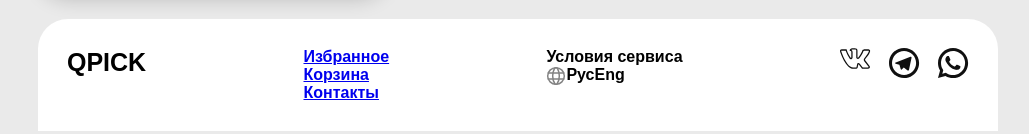
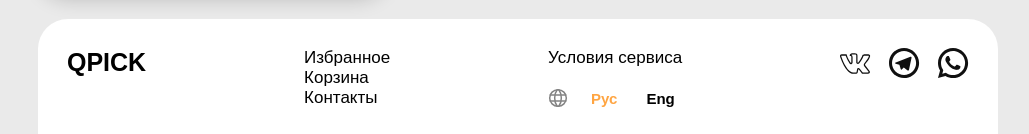
Before and after one commit to Doonn3/internet-store, a React (Vite) app: page / in a window 1280 px wide. Shown: the part 2471-2605 px from the top of the page, without its empty margins (122-1151 px from the left). Built offline with nearby package versions, Linux system fonts and the light colour scheme.

Commit message:
refactor: styles

```diff
--- a/src/app/App.tsx
+++ b/src/app/App.tsx
@@ -1,5 +1,3 @@
-import { router } from "./router/roter";
-
 import { Footer } from "@/components/Footer";
 import { Header } from "@/components/Header";
 
@@ -10,6 +8,7 @@ import { Route, Routes } from "react-router-dom";
 
 import { CatalogPage } from "@/pages/CatalogPage";
 import { BasketPage } from "@/pages/BasketPage";
+import { NotFoundPage } from "@/pages/NotFoundPage";
 
 function App() {
   return (
@@ -18,6 +17,7 @@ function App() {
       <Routes>
         <Route path="/" element={<CatalogPage />} />
         <Route path="/basket" element={<BasketPage />} />
+        <Route path="*" element={<NotFoundPage />} />
       </Routes>
 
       <Footer />
--- a/src/components/Footer/Footer.tsx
+++ b/src/components/Footer/Footer.tsx
@@ -1,10 +1,11 @@
-import { Logo } from "../../shared/ui-kit/Logo";
-import PlanetIcon from "../../shared/assets/svg/RU.svg";
-import VkIcon from "../../shared/assets/svg/VK.svg";
-import TelegramIcon from "../../shared/assets/svg/Telegram.svg";
-import WhatsappIcon from "../../shared/assets/svg/Whatsapp.svg";
+import { Logo } from "@/shared/ui-kit/Logo";
+import PlanetIcon from "@/shared/assets/svg/RU.svg";
+import VkIcon from "@/shared/assets/svg/VK.svg";
+import TelegramIcon from "@/shared/assets/svg/Telegram.svg";
+import WhatsappIcon from "@/shared/assets/svg/Whatsapp.svg";
 
 import style from "./style.module.scss";
+import { Link } from "react-router-dom";
 
 export function Footer() {
   return (
@@ -12,27 +13,35 @@ export function Footer() {
       <Logo text="QPICK" />
 
       <div className={style.linkBlock}>
-        <a href="#">Избранное</a>
-        <a href="#">Корзина</a>
-        <a href="#">Контакты</a>
+        <Link to="*">Избранное</Link>
+        <Link to="/basket">Корзина</Link>
+        <Link to="*">Контакты</Link>
       </div>
 
-      <div>
-        <span>Условия сервиса</span>
+      <div className={style.langBlock}>
+        <Link to="*">Условия сервиса</Link>
 
-        <div className={style.langBlock}>
+        <div className={style.langBlock__lang}>
           <img src={PlanetIcon} alt="Planet Icon" />
           <div>
-            <span>Рус</span>
-            <span>Eng</span>
+            <button className={style.langBlock__btnActive}>Рус</button>
+            <button>Eng</button>
           </div>
         </div>
       </div>
 
       <div className={style.socialBlock}>
-        <img src={VkIcon} alt="" />
-        <img src={TelegramIcon} alt="" />
-        <img src={WhatsappIcon} alt="" />
+        <Link to={"https://vk.com/"} target="_blank">
+          <img src={VkIcon} alt="" />
+        </Link>
+
+        <Link to={"https://t.me/DoonnQ"} target="_blank">
+          <img src={TelegramIcon} alt="" />
+        </Link>
+
+        <Link to={"https://www.whatsapp.com/"} target="_blank">
+          <img src={WhatsappIcon} alt="" />
+        </Link>
       </div>
     </footer>
   );
--- a/src/components/Footer/style.module.scss
+++ b/src/components/Footer/style.module.scss
@@ -13,14 +13,72 @@
 .linkBlock {
     display: flex;
     flex-direction: column;
+
+    & > * {
+        font-size: 17px;
+        font-weight: 400;
+
+        text-decoration: none;
+
+        color: black;
+
+        &:hover {
+            text-decoration: underline;
+        }
+    }
 }
 
 .langBlock {
     display: flex;
+    flex-direction: column;
+    justify-content: space-between;
+
+    & > a {
+        font-size: 17px;
+        font-weight: 400;
+
+        text-decoration: none;
+
+        color: black;
+
+        &:hover {
+            text-decoration: underline;
+        }
+    }
+
+    &__lang {
+        display: flex;
+        align-items: center;
+        gap: 17px;
+
+        & > * {
+            display: flex;
+            gap: 17px;
+
+            & > button {
+                background: none;
+                border: none;
+                font-size: 15px;
+                font-weight: 600;
+
+                cursor: pointer;
+            }
+        }
+    }
+
+    &__btnActive {
+        color: #ffa542;
+    }
 }
 
 .socialBlock {
     display: flex;
-    align-items: flex-start;
+    align-self: flex-start;
+    align-items: center;
+
     gap: 18px;
+
+    & > * {
+        cursor: pointer;
+    }
 }
--- a/src/components/Header/Header.tsx
+++ b/src/components/Header/Header.tsx
@@ -1,5 +1,5 @@
 import { useContext } from "react";
-import { Logo } from "../../shared/ui-kit/Logo";
+import { Logo } from "@/shared/ui-kit/Logo";
 
 import { BasketButton } from "./components/BasketButton";
 import { LikeButton } from "./components/LikeButton";
--- /dev/null
+++ b/src/pages/NotFoundPage/NotFoundPage.tsx
@@ -0,0 +1,3 @@
+export function NotFoundPage() {
+  return <p>404 Not found page</p>;
+}
--- /dev/null
+++ b/src/pages/NotFoundPage/index.ts
@@ -0,0 +1 @@
+export { NotFoundPage } from "./NotFoundPage";
--- a/src/shared/ui-kit/ProductCard/style.module.scss
+++ b/src/shared/ui-kit/ProductCard/style.module.scss
@@ -69,6 +69,8 @@
     align-items: center;
     gap: 10px;
 
+    cursor: pointer;
+
     &__value {
         color: #838383;
     }
```
